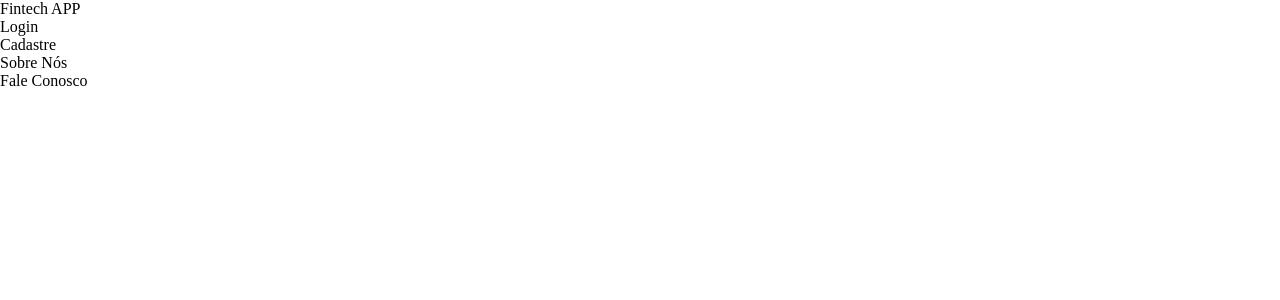
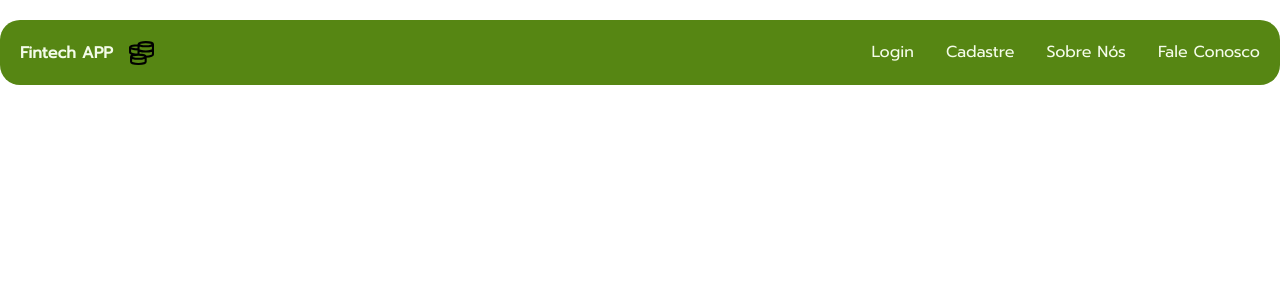
Before and after one commit to Arttutu/Jovem-Invest, a React (Create React App) app: page / in a window 1280 px wide. Shown: the top 300 px of the page. Built offline with nearby package versions, Linux system fonts and the light colour scheme; the HTML template or start-up script is replaced by a standard one.

Commit message:
criando header>

```diff
--- a/package.json
+++ b/package.json
@@ -8,6 +8,7 @@
     "@testing-library/user-event": "^13.5.0",
     "react": "^18.2.0",
     "react-dom": "^18.2.0",
+    "react-icons": "^4.9.0",
     "react-scripts": "5.0.1",
     "styled-components": "^6.0.0-rc.3",
     "web-vitals": "^2.1.4"
--- a/public/index.html
+++ b/public/index.html
@@ -10,34 +10,17 @@
       content="Web site created using create-react-app"
     />
     <link rel="apple-touch-icon" href="%PUBLIC_URL%/logo192.png" />
-    <!--
-      manifest.json provides metadata used when your web app is installed on a
-      user's mobile device or desktop. See https://developers.google.com/web/fundamentals/web-app-manifest/
-    -->
+
     <link rel="manifest" href="%PUBLIC_URL%/manifest.json" />
-    <!--
-      Notice the use of %PUBLIC_URL% in the tags above.
-      It will be replaced with the URL of the `public` folder during the build.
-      Only files inside the `public` folder can be referenced from the HTML.
+    <link rel="preconnect" href="https://fonts.googleapis.com">
+    <link rel="preconnect" href="https://fonts.gstatic.com" crossorigin>
+    <link href="https://fonts.googleapis.com/css2?family=Prompt&display=swap" rel="stylesheet">
 
-      Unlike "/favicon.ico" or "favicon.ico", "%PUBLIC_URL%/favicon.ico" will
-      work correctly both with client-side routing and a non-root public URL.
-      Learn how to configure a non-root public URL by running `npm run build`.
-    -->
-    <title>React App</title>
+    <title>Fintech APP</title>
   </head>
   <body>
     <noscript>You need to enable JavaScript to run this app.</noscript>
     <div id="root"></div>
-    <!--
-      This HTML file is a template.
-      If you open it directly in the browser, you will see an empty page.
 
-      You can add webfonts, meta tags, or analytics to this file.
-      The build step will place the bundled scripts into the <body> tag.
-
-      To begin the development, run `npm start` or `yarn start`.
-      To create a production bundle, use `npm run build` or `yarn build`.
-    -->
   </body>
 </html>
--- a/src/Components/Header/index.jsx
+++ b/src/Components/Header/index.jsx
@@ -1,17 +1,56 @@
 import React from 'react'
+import { styled } from 'styled-components'
+import {GrMoney} from "react-icons/gr"
+import { Branco, Font, VerdeClaro } from '../UI/variaveis'
 
+const HeaderStyle = styled.header`
+    max-width: 1440px;
+    margin: 0 auto;
+    padding: 0 20px;
+    z-index: 5;
+    display: flex;
+    justify-content: space-between;
+    background-color: ${VerdeClaro} ;
+    padding: 20px;
+    border-radius: 20px;
+    margin-top: 20px;
+`
+const BoxLogo = styled.div`
+    display: flex;
+    align-items: center;
+    gap: 1em;
+    color: ${Branco};
+    font-family: ${Font};
+    font-weight: 900;
+`
+const Lista = styled.ul`
+    display: flex;
+    align-items: center;
+    list-style: none;
+    cursor: pointer;
+    gap: 2rem;
+`
+const ListaItem = styled.li`
+    font-size: 1.4;
+    font-weight: normal;
+    color: ${Branco};
+    font-family: ${Font};
+`
 export default function Header() {
   return (
-    <header>
-      Fintech APP
+    <HeaderStyle>
+        <BoxLogo>
+            Fintech APP
+           <GrMoney size="25" color='#fff'/>
+        </BoxLogo>
       <nav>
-        <ul>
-            <li>Login</li>
-            <li>Cadastre</li>
-            <li>Sobre Nós</li>
-            <li>Fale Conosco</li>
-        </ul>
+        <Lista>
+            <ListaItem>Login</ListaItem>
+            <ListaItem>Cadastre</ListaItem>
+            <ListaItem>Sobre Nós</ListaItem>
+            <ListaItem>Fale Conosco</ListaItem>
+        </Lista>
       </nav>
-    </header>
+    </HeaderStyle>
   )
 }
--- /dev/null
+++ b/src/Components/UI/variaveis.jsx
@@ -0,0 +1,3 @@
+export const  VerdeClaro = "#568613"
+export const Branco = "#f4fce9"
+export const Font = "'Prompt', sans-serif;"
```
Also changed, not shown: 1 other file (tests, documents, lock files or other folders).
